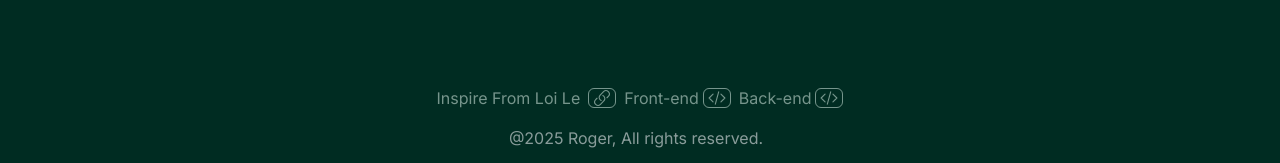
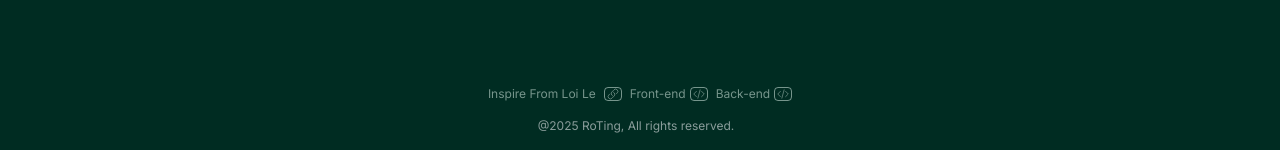
Before and after one commit to WuYenTing/My_blog_front, a Next.js app: page /sign-up in a window 1280 px wide. Shown: the part 781-944 px from the top of the page. Built offline with nearby package versions, Linux system fonts and the light colour scheme; no server answers.

Commit message:
resize footer text

```diff
--- a/src/app/components/atoms/Footer/index.tsx
+++ b/src/app/components/atoms/Footer/index.tsx
@@ -4,23 +4,23 @@ import { CodeBracketIcon, LinkIcon } from "@heroicons/react/24/outline";
 
 const Footer: React.FC = () => {
     return (
-            <div className="flex flex-col space-y-4 py-4 bg-emerald-950">
+      <div className="flex flex-col space-y-4 py-4 bg-emerald-950 text-xs">
         <div className="flex justify-center space-x-2">
           <Link href="https://medium.com/@tanloiit2010/part-1-develop-a-post-list-api-using-phoenix-framework-and-elixir-430836d7c0e3" className="flex items-center space-x-2 text-emerald-50/50 hover:text-gray-100/80">
             <p>Inspire From Loi Le</p>
-            <LinkIcon className="block h-5 w-7 border-1 rounded-md"></LinkIcon>
+            <LinkIcon className="block h-3.5 w-4.5 border-1 rounded-sm"></LinkIcon>
           </Link>
           <Link href="https://github.com/WuYenTing/My_blog_front" className="flex items-center space-x-1 text-emerald-50/50 hover:text-gray-100/80">
             <p>Front-end</p>
-            <CodeBracketIcon className="block h-5 w-7 border-1 rounded-md"></CodeBracketIcon>
+            <CodeBracketIcon className="block h-3.5 w-4.5 border-1 rounded-sm"></CodeBracketIcon>
           </Link>
           <Link href="https://github.com/WuYenTing/My_blog" className="flex items-center space-x-1 text-emerald-50/50 hover:text-gray-100/80">
             <p>Back-end</p>
-            <CodeBracketIcon className="block h-5 w-7 border-1 rounded-md"></CodeBracketIcon>
+            <CodeBracketIcon className="block h-3.5 w-4.5 border-1 rounded-sm"></CodeBracketIcon>
           </Link>
         </div>
         <div className="flex justify-center text-gray-200/60 space-x-2">
-            <p>@2025 Roger, All rights reserved.</p>
+            <p>@2025 RoTing, All rights reserved.</p>
             <div className="flex justify-center space-x-4 text-sm text-emerald-50/50">
             </div>
         </div>
```
